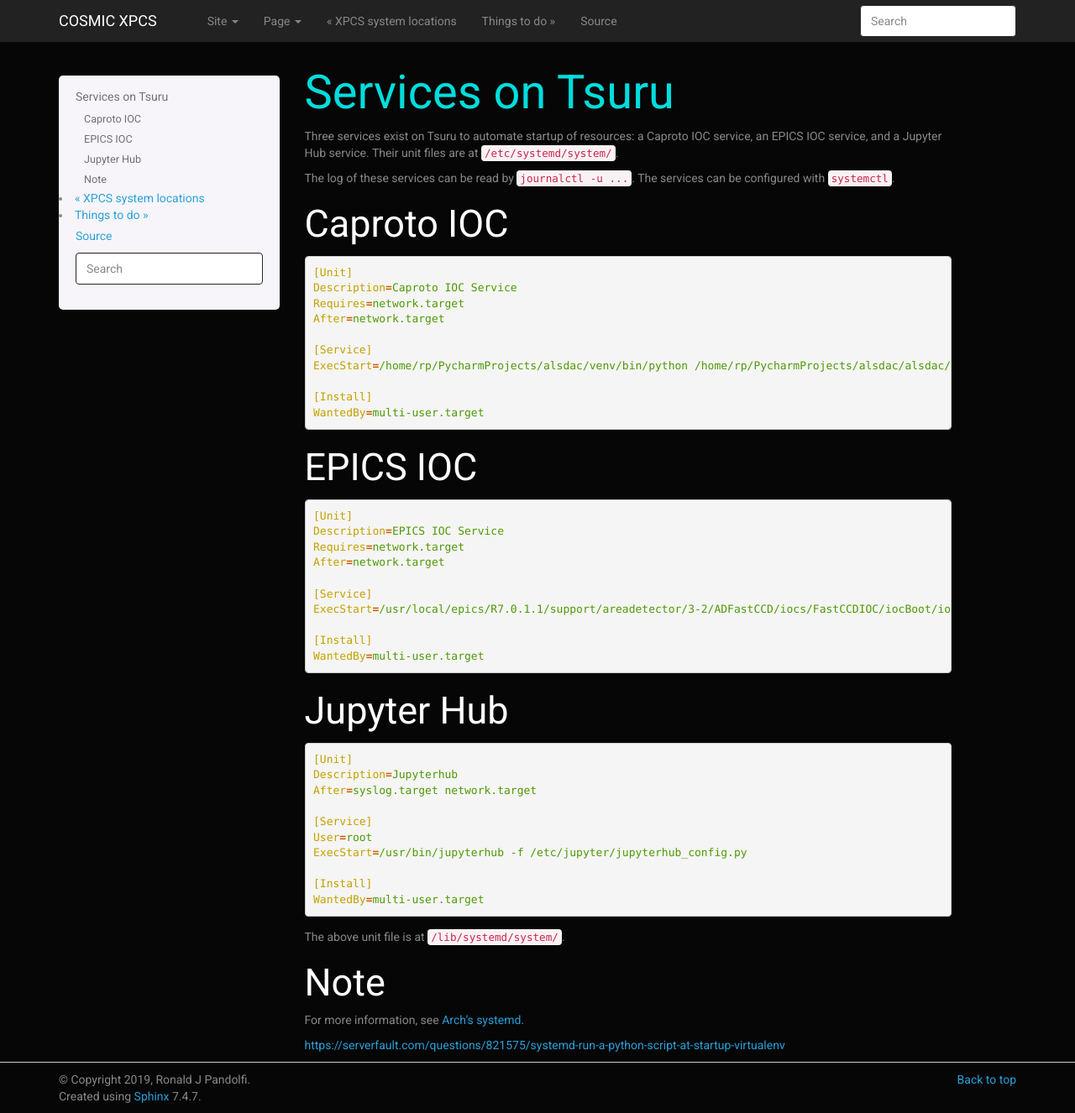
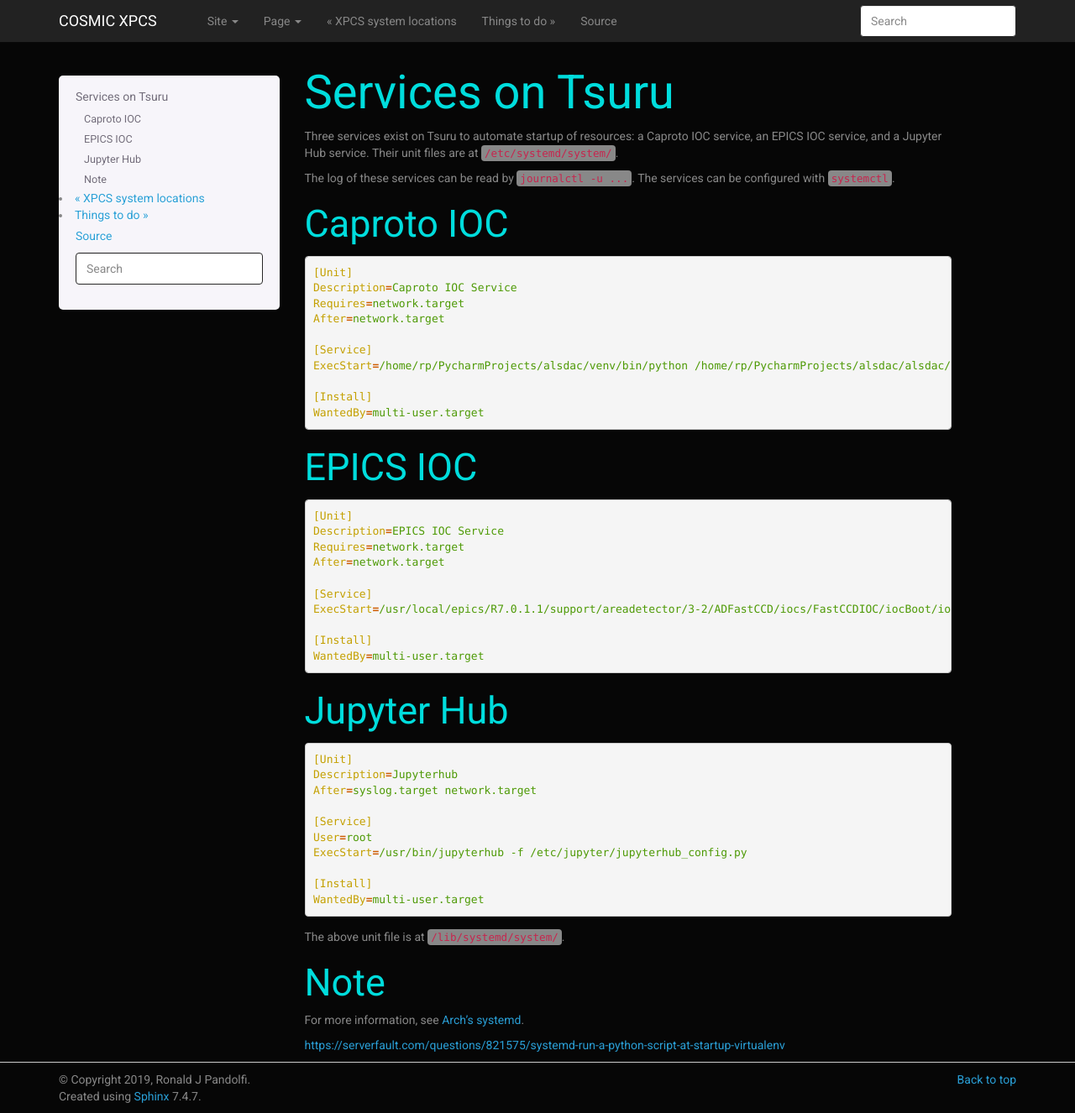
Before and after one commit to lbl-camera/COSMIC-XPCS, a Sphinx documentation site: the page built from docs/services.rst, in a window 1280 px wide and 1326 px high. Shown: the whole window at 84% size. Built offline with Sphinx 7.4.7, drawn with Linux system fonts in a browser that asks for light colours.

Commit message:
More styles

```diff
--- a/docs/_static/my-styles.css
+++ b/docs/_static/my-styles.css
@@ -9,6 +9,14 @@
 /*# "headbgcolor":"#555",*/
 /*# "headtextcolor":"#0dd"*/
 
-h1 {
+h1, h2 {
     color:#0dd;
 }
+
+.highlight {
+    background-color: #888;
+}
+
+.code {
+    background-color: #888;
+}
```
